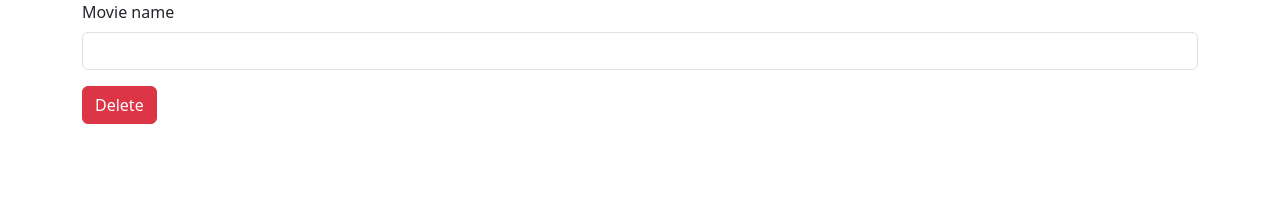
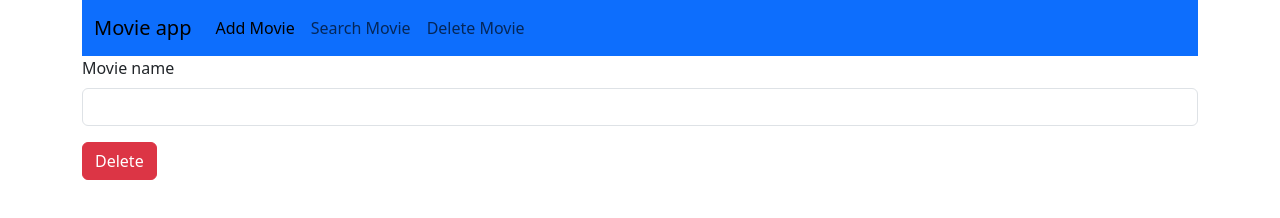
Before and after one commit to Safna-123/movie-app, a plain HTML site: page deletemovie.html in a window 1280 px wide. Drawn offline with nearby package versions, Linux system fonts and the light colour scheme.

Commit message:
movie app

```diff
--- a/deletemovie.html
+++ b/deletemovie.html
@@ -13,6 +13,29 @@
 
 <body>
     <div class="container">
+
+
+        <nav class="navbar navbar-expand-lg bg-primary">
+            <div class="container-fluid">
+              <a class="navbar-brand" href="#">Movie app</a>
+              <button class="navbar-toggler" type="button" data-bs-toggle="collapse" data-bs-target="#navbarNavAltMarkup" aria-controls="navbarNavAltMarkup" aria-expanded="false" aria-label="Toggle navigation">
+                <span class="navbar-toggler-icon"></span>
+              </button>
+              <div class="collapse navbar-collapse" id="navbarNavAltMarkup">
+                <div class="navbar-nav">
+                  <a class="nav-link active" aria-current="page" href="index.html">Add Movie</a>
+                  <a class="nav-link" href="search movie.html">Search Movie</a>
+                  <a class="nav-link" href="deletemovie.html">Delete Movie</a>
+
+                </div>
+              </div>
+            </div>
+          </nav>
+
+
+
+
+
         <div class="row">
             <div class="col col-12 col-sm-12 col-md-12 col-lg-12 col-xl-12 col-xxl-12">
                 <div class="row g-3">
```
Also changed, not shown: index.html (+26 -0 lines), search movie.html (+23 -0 lines).
